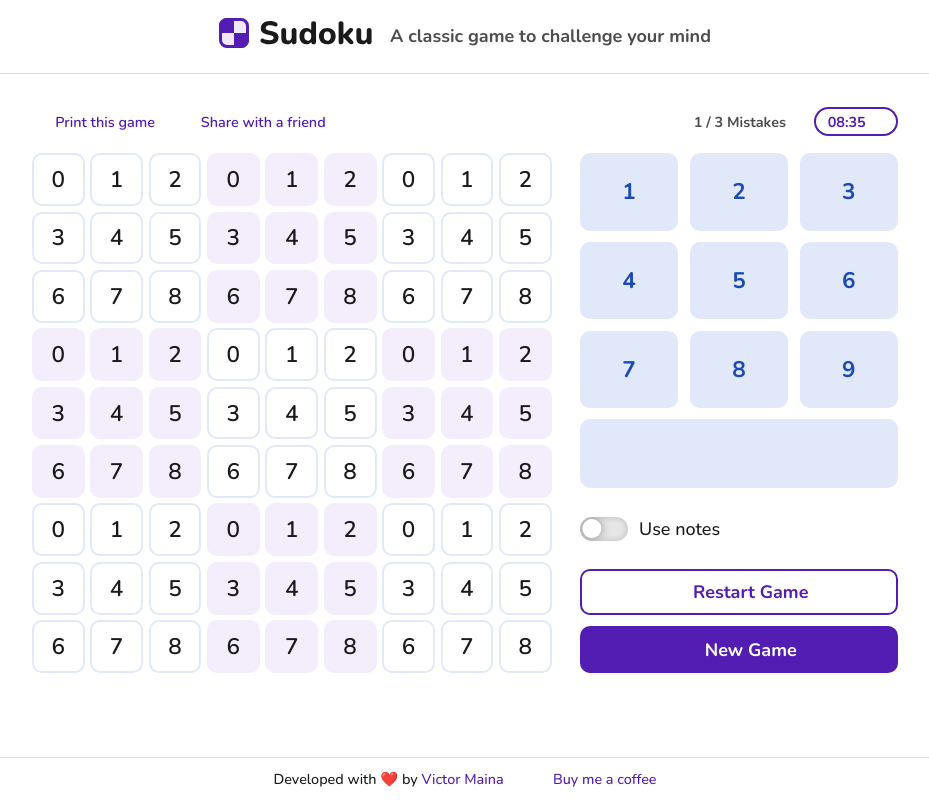
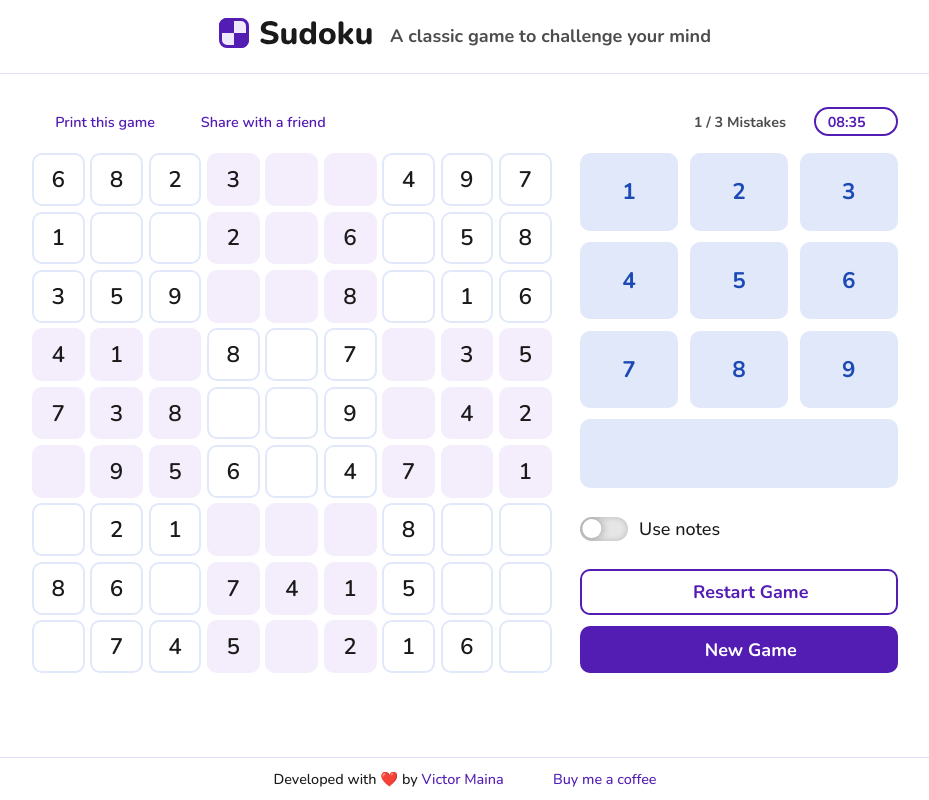
Before and after one commit to thevictormaina/Sudoku, a React (Vite) app: page / in a window 1280 px wide. Shown: the top 800 px of the page, without its empty margins (175-1104 px from the left). Built offline with nearby package versions, Linux system fonts and the light colour scheme; some icons are missing.

Commit message:
create cell service

```diff
--- a/src/components/Game/Game.tsx
+++ b/src/components/Game/Game.tsx
@@ -1,19 +1,32 @@
+import { useState } from "react"
+import { GameState } from "../../interfaces/GameState"
+import { generateCompleteGrid, unsolveGrid } from "../../services/sudoku"
+import Control from "./Control/Control"
 import style from "./game.module.scss"
 import GameHeader from "./GameHeader/GameHeader"
 import Grid from "./Grid/Grid"
-import Control from "./Control/Control"
-import { generateCompleteGrid } from "../../services/sudoku"
-import { useState } from "react"
 
 export default function Game() {
-    const [grid, setGrid] = useState(generateCompleteGrid(9))
+    const completeGrid = generateCompleteGrid(9)
+    const unsolvedGrid = unsolveGrid(completeGrid, 30)
+
+    const [gameState, setGameState] = useState<GameState>({
+        completeGrid: completeGrid,
+        unsolvedGrid: unsolvedGrid,
+        timeElapsed: 0,
+        selectedCell: null,
+        numberOfMistakes: 0,
+        useNotes: false,
+        isPlaying: false,
+        isPaused: false,
+    })
 
     return (
         <section className={style.container}>
             <h2 hidden>Sudoku Game</h2>
             <GameHeader />
             <main>
-                <Grid />
+                <Grid gameState={gameState} />
                 <Control />
             </main>
         </section>
--- a/src/components/Game/Grid/Cell.tsx
+++ b/src/components/Game/Grid/Cell.tsx
@@ -1,13 +1,14 @@
 import style from "./cell.module.scss";
 import { PropsWithChildren, useState } from "react"
 import Subgird from "./Subgrid"
+import { CellState, CellValue } from "../../../interfaces/CellState";
 
 interface CellProps extends PropsWithChildren {
-    value: number
+    cell: CellState
     subgridIndex: number
 }
 
-export default function Cell({ value, subgridIndex }: CellProps) {
+export default function Cell({ cell, subgridIndex }: CellProps) {
     // let [classes, setClasses] = useState([]);
 
     let classes: string[] = [
@@ -18,5 +19,5 @@ export default function Cell({ value, subgridIndex }: CellProps) {
         // style.userfilled
     ]
 
-    return <div className={classes.join(" ")}>{value}</div>
+    return <div className={classes.join(" ")}>{cell.value}</div>
 }
--- a/src/components/Game/Grid/Grid.tsx
+++ b/src/components/Game/Grid/Grid.tsx
@@ -1,13 +1,24 @@
 import style from "./grid.module.scss"
 import Subgrid from "./Subgrid"
-import { range } from "../../../services/utils"
+import { GameState, SudokuGrid } from "../../../interfaces/GameState"
+import { getAllSubgrids } from "../../../services/subgrid"
 
-export default function Grid() {
-    let subgrids = range(9).map((_, i) => <Subgrid key={i} subgridIndex={i}/>)
+type GridProps = { gameState: GameState }
+
+export default function Grid({ gameState }: GridProps) {
+    let subgrids = getAllSubgrids(gameState.unsolvedGrid)
 
     return (
         <section className={style.outerWrapper}>
-            <div className={style.innerWrapper}>{subgrids}</div>
+            <div className={style.innerWrapper}>
+                {subgrids.map((subgrid, index) => (
+                    <Subgrid
+                        subgrid={subgrid}
+                        subgridIndex={index}
+                        key={index}
+                    />
+                ))}
+            </div>
         </section>
     )
 }
--- a/src/components/Game/Grid/Subgrid.tsx
+++ b/src/components/Game/Grid/Subgrid.tsx
@@ -1,15 +1,18 @@
+import { CellValue } from "../../../interfaces/CellState"
+import { SubgridState } from "../../../interfaces/SubgridState"
 import { range } from "../../../services/utils"
 import Cell from "./Cell"
 import style from "./subgrid.module.scss"
+import { useState } from "react"
 
-interface SubgridProps {
-    subgridIndex: number
+interface SubgridProps extends SubgridState {}
+
+export default function Subgrid({ subgrid, subgridIndex }: SubgridProps) {
+    return (
+        <div className={style.subgrid}>
+            {subgrid.map((cell) => (
+                <Cell cell={cell} subgridIndex={subgridIndex} />
+            ))}
+        </div>
+    )
 }
-
-export default function Subgrid({ subgridIndex }: SubgridProps) {
-    let cells = range(9).map((num, i) => (
-        <Cell key={i} value={num - 1} subgridIndex={subgridIndex} />
-    ))
-
-    return <div className={style.subgrid}>{cells}</div>
-}
--- a/src/interfaces/CellState.ts
+++ b/src/interfaces/CellState.ts
@@ -10,6 +10,6 @@ export interface CellState {
     cellPosition: CellPosition
     value: CellValue
     isPrefilled: boolean
-    isValid: boolean
+    isValid: boolean | undefined
     notes: CellValue[]
 }
--- a/src/interfaces/GameState.ts
+++ b/src/interfaces/GameState.ts
@@ -3,12 +3,12 @@ import { CellPosition, CellValue } from "./CellState"
 export type SudokuGrid = CellValue[][]
 
 export interface GameState {
-    gridSize: number
-    sqrtGridSize: (gridSize: number) => number
+    // gridSize: number
+    // sqrtGridSize: number
     unsolvedGrid: SudokuGrid
     completeGrid: SudokuGrid
     timeElapsed: number // number of seconds
-    selectedCell: CellPosition
+    selectedCell: CellPosition | null
     numberOfMistakes: number
     useNotes: boolean
     isPlaying: boolean
--- a/src/interfaces/SubgridState.ts
+++ b/src/interfaces/SubgridState.ts
@@ -1,6 +1,6 @@
-import { CellValue } from "./CellState"
+import { CellState, CellValue } from "./CellState"
 
 export interface SubgridState {
     subgridIndex: number
-    values: CellValue[]
+    subgrid: CellState[]
 }
--- /dev/null
+++ b/src/services/cell.ts
@@ -0,0 +1,3 @@
+import { CellPosition, CellState } from "../interfaces/CellState";
+
+export function CellDetails(){}
--- /dev/null
+++ b/src/services/subgrid.ts
@@ -0,0 +1,43 @@
+import { CellPosition, CellState, CellValue } from "../interfaces/CellState"
+import { SudokuGrid } from "../interfaces/GameState"
+
+export function getSubgrid(
+    cellPosition: CellPosition,
+    grid: SudokuGrid
+): CellState[] {
+    let subgrid: CellState[] = []
+    const sqrtGridSize = Math.sqrt(grid.length)
+    const { row, col } = cellPosition
+    const rowStart = row - (row % sqrtGridSize)
+    const colStart = col - (col % sqrtGridSize)
+
+
+
+    for (let i = 0; i < sqrtGridSize; i++) {
+        for (let j = 0; j < sqrtGridSize; j++) {
+            const cellDetails: CellState = {
+                cellPosition: { row: rowStart + i, col: colStart + j },
+                value: grid[rowStart + i][colStart + j],
+                isPrefilled: grid[rowStart + i][colStart + j] === null,
+                isValid: grid[rowStart + i][colStart + j] !== null && undefined,
+                notes: []
+            }
+            subgrid.push(cellDetails)
+        }
+    }
+
+    return subgrid
+}
+
+export function getAllSubgrids(grid: SudokuGrid): CellState[][] {
+    let gridSize = grid.length
+    let subgrids: CellState[][] = []
+
+    for(let i = 0; i < gridSize; i+=3){
+        for(let j = 0; j < gridSize; j += 3){
+            subgrids.push(getSubgrid({ row: i, col: j }, grid))
+        }
+    }
+
+    return subgrids
+}
--- a/src/services/sudoku.ts
+++ b/src/services/sudoku.ts
@@ -155,17 +155,17 @@ export function generateCompleteGrid(gridSize: number): SudokuGrid {
 }
 
 export function unsolveGrid(grid: SudokuGrid, emptyCells: number) {
-    let gridSize = grid.length
+    const gridSize = grid.length
     let count = emptyCells
-    let unsolvedGrid = grid
+    let unsolvedGrid: SudokuGrid = JSON.parse(JSON.stringify(grid)) // create new copy of grid
 
     while (count !== 0) {
         let i = randomGenerator(gridSize) - 1
         let j = randomGenerator(gridSize) - 1
 
-        if (unsolvedGrid[i][j] !== 0) {
+        if (unsolvedGrid[i][j]) {
             count -= 1
-            unsolvedGrid[i][j] = 0
+            unsolvedGrid[i][j] = undefined
         }
     }
 
```
Also changed, not shown: src/services/sudokuOld.ts (+4 -3 lines).
